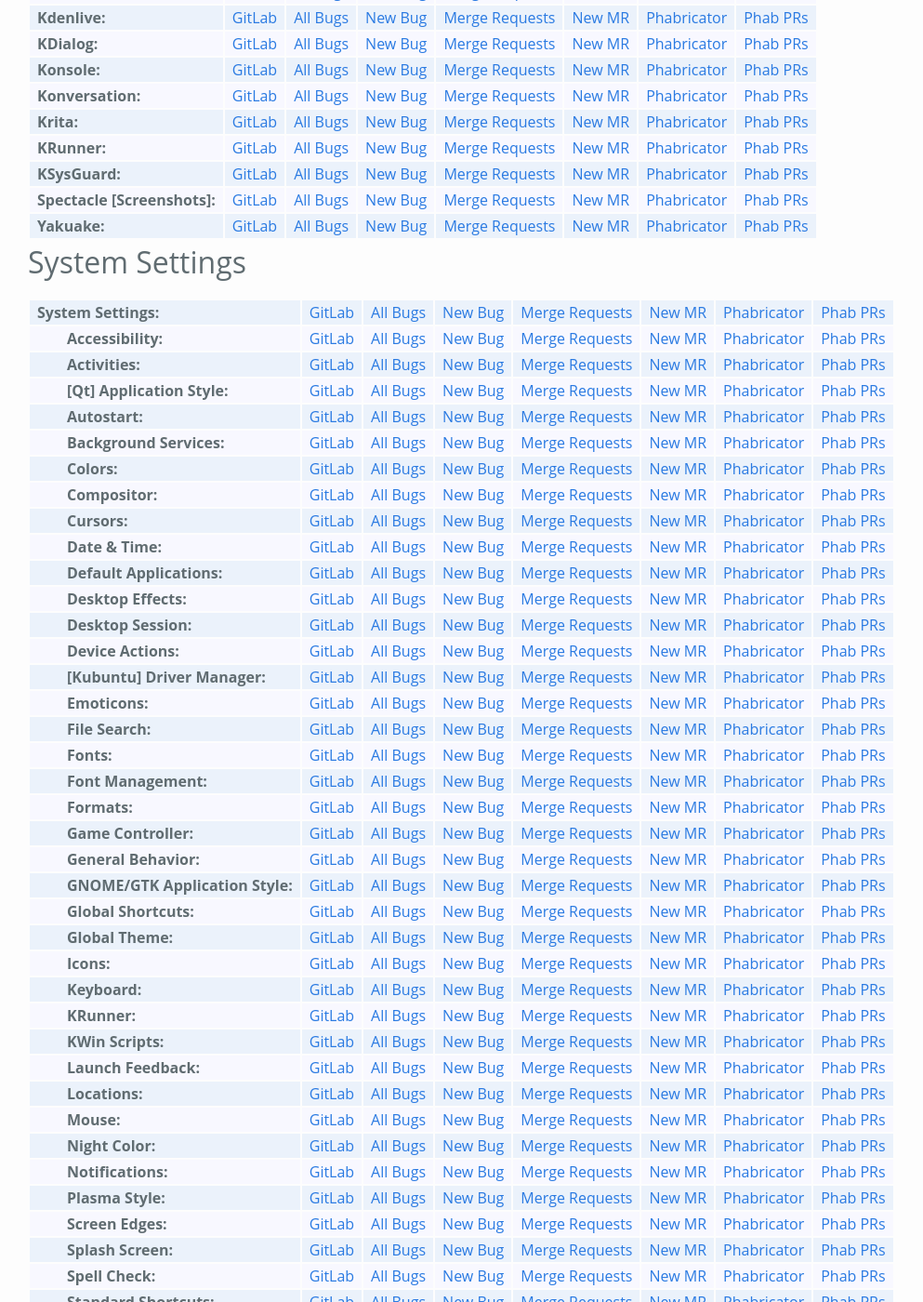
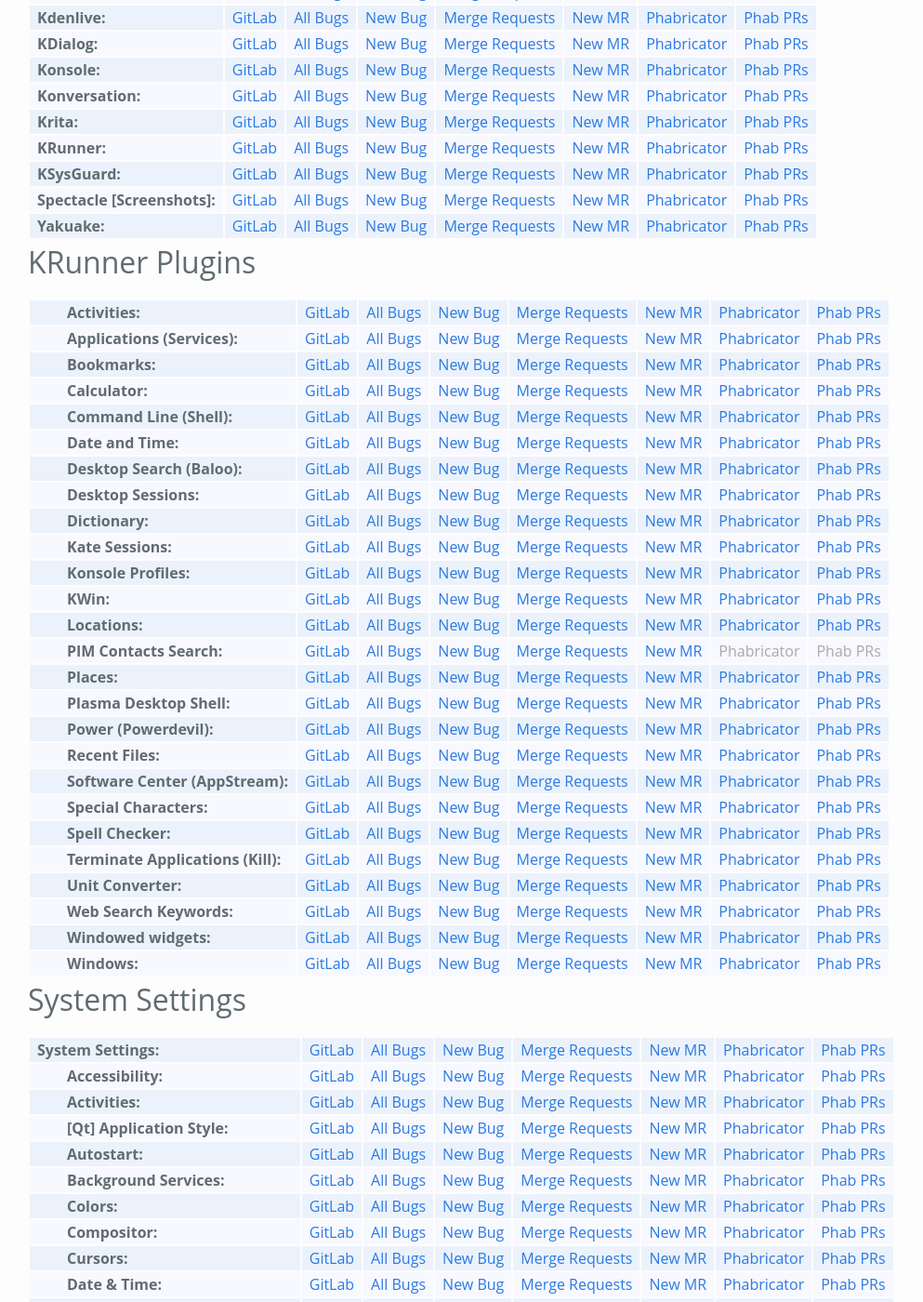
Before and after one commit to Zren/zren.github.io, a Jekyll site: the page built from kde_repos.md, in a window 1280 px wide and 1400 px high, scrolled down 3773 px. Shown: the whole window at 93% size, without its empty margins (0-993 px from the left). Built offline with Jekyll 4.4.1, drawn with Linux system fonts in a browser that asks for light colours; comment, search, counter and statistics services are not loaded.

Commit message:
Link KRunner plugins

```diff
--- a/kde_repos.md
+++ b/kde_repos.md
@@ -1198,6 +1198,196 @@
 			phabRepo='yakuake'
 			phabRepoName='Yakuake'
 			phabDiffQuery='LDXG9mAnVUkh'
+		%}
+	</tr>
+</table>
+
+
+## KRunner Plugins
+
+<table class="repolist">
+	<tr class="indent">
+		{% include kdeRepoWorkspace.html
+			repoName='Activities'
+			gitPath='runners/activities'
+			product='krunner&component=general'
+		%}
+	</tr>
+	<tr class="indent">
+		{% include kdeRepoWorkspace.html
+			repoName='Applications (Services)'
+			gitPath='runners/services'
+			product='krunner&component=general'
+		%}
+	</tr>
+	<tr class="indent">
+		{% include kdeRepoWorkspace.html
+			repoName='Bookmarks'
+			gitPath='runners/bookmarks'
+			product='krunner&component=bookmarks'
+		%}
+	</tr>
+	<tr class="indent">
+		{% include kdeRepoWorkspace.html
+			repoName='Calculator'
+			gitPath='runners/calculator'
+			product='krunner&component=calculator'
+		%}
+	</tr>
+	<tr class="indent">
+		{% include kdeRepoWorkspace.html
+			repoName='Command Line (Shell)'
+			gitPath='runners/shell'
+			product='krunner&component=general'
+		%}
+	</tr>
+	<tr class="indent">
+		{% include kdeRepoAddons.html
+			repoName='Date and Time'
+			gitPath='runners/datetime'
+			product='krunner&component=general'
+		%}
+	</tr>
+	<tr class="indent">
+		{% include kdeRepoWorkspace.html
+			repoName='Desktop Search (Baloo)'
+			gitPath='runners/baloo'
+			product='krunner&component=filesearch'
+		%}
+	</tr>
+	<tr class="indent">
+		{% include kdeRepoWorkspace.html
+			repoName='Desktop Sessions'
+			gitPath='runners/sessions'
+			product='krunner&component=general'
+		%}
+	</tr>
+	<tr class="indent">
+		{% include kdeRepoAddons.html
+			repoName='Dictionary'
+			gitPath='runners/dictionary'
+			product='krunner&component=general'
+		%}
+	</tr>
+	<tr class="indent">
+		{% include kdeRepoAddons.html
+			repoName='Kate Sessions'
+			gitPath='runners/katesessions'
+			product='krunner&component=general'
+		%}
+	</tr>
+	<tr class="indent">
+		{% include kdeRepoAddons.html
+			repoName='Konsole Profiles'
+			gitPath='runners/konsoleprofiles'
+			product='kdeplasma-addons&component=konsoleprofiles'
+		%}
+	</tr>
+	<tr class="indent">
+		{% include kdeRepoDesktop.html
+			repoName='KWin'
+			gitPath='runners/kwin'
+			product='krunner&component=general'
+		%}
+	</tr>
+	<tr class="indent">
+		{% include kdeRepoWorkspace.html
+			repoName='Locations'
+			gitPath='runners/locations'
+			product='krunner&component=locations'
+		%}
+	</tr>
+	<tr class="indent">
+		{% include kdeRepo.html
+			repoName='PIM Contacts Search'
+			gitlabGroup='pim'
+			gitRepo='akonadi-search'
+			gitPath='runner'
+			product='Akonadi&component=general'
+		%}
+	</tr>
+	<tr class="indent">
+		{% include kdeRepoWorkspace.html
+			repoName='Places'
+			gitPath='runners/places'
+			product='krunner&component=places'
+		%}
+	</tr>
+	<tr class="indent">
+		{% include kdeRepoDesktop.html
+			repoName='Plasma Desktop Shell'
+			gitPath='runners/plasma-desktop'
+			product='krunner&component=general'
+		%}
+	</tr>
+	<tr class="indent">
+		{% include kdeRepoWorkspace.html
+			repoName='Power (Powerdevil)'
+			gitPath='runners/powerdevil'
+			product='krunner&component=general'
+		%}
+	</tr>
+	<tr class="indent">
+		{% include kdeRepoWorkspace.html
+			repoName='Recent Files'
+			gitPath='runners/recentdocuments'
+			product='krunner&component=general'
+		%}
+	</tr>
+	<tr class="indent">
+		{% include kdeRepoWorkspace.html
+			repoName='Software Center (AppStream)'
+			gitPath='runners/appstream'
+			product='krunner&component=general'
+		%}
+	</tr>
+	<tr class="indent">
+		{% include kdeRepoAddons.html
+			repoName='Special Characters'
+			gitPath='runners/characters'
+			product='krunner&component=general'
+		%}
+	</tr>
+	<tr class="indent">
+		{% include kdeRepoAddons.html
+			repoName='Spell Checker'
+			gitPath='runners/spellchecker'
+			product='krunner&component=spellchecker'
+		%}
+	</tr>
+	<tr class="indent">
+		{% include kdeRepoWorkspace.html
+			repoName='Terminate Applications (Kill)'
+			gitPath='runners/kill'
+			product='krunner&component=general'
+		%}
+	</tr>
+	<tr class="indent">
+		{% include kdeRepoAddons.html
+			repoName='Unit Converter'
+			gitPath='runners/converter'
+			product='krunner&component=converter'
+		%}
+	</tr>
+	<tr class="indent">
+		{% include kdeRepoWorkspace.html
+			repoName='Web Search Keywords'
+			gitPath='runners/webshortcuts'
+			product='krunner&component=webshortcuts'
+		%}
+	</tr>
+	<tr class="indent">
+		{% include kdeRepoWorkspace.html
+			repoName='Windowed widgets'
+			gitPath='runners/windowedwidgets'
+			product='krunner&component=general'
+		%}
+	</tr>
+	<tr class="indent">
+		{% include kdeRepoKwin.html
+			repoName='Windows'
+			gitPath='plugins/krunner-integration'
+			product='krunner&component=windows'
 		%}
 	</tr>
 </table>
```
